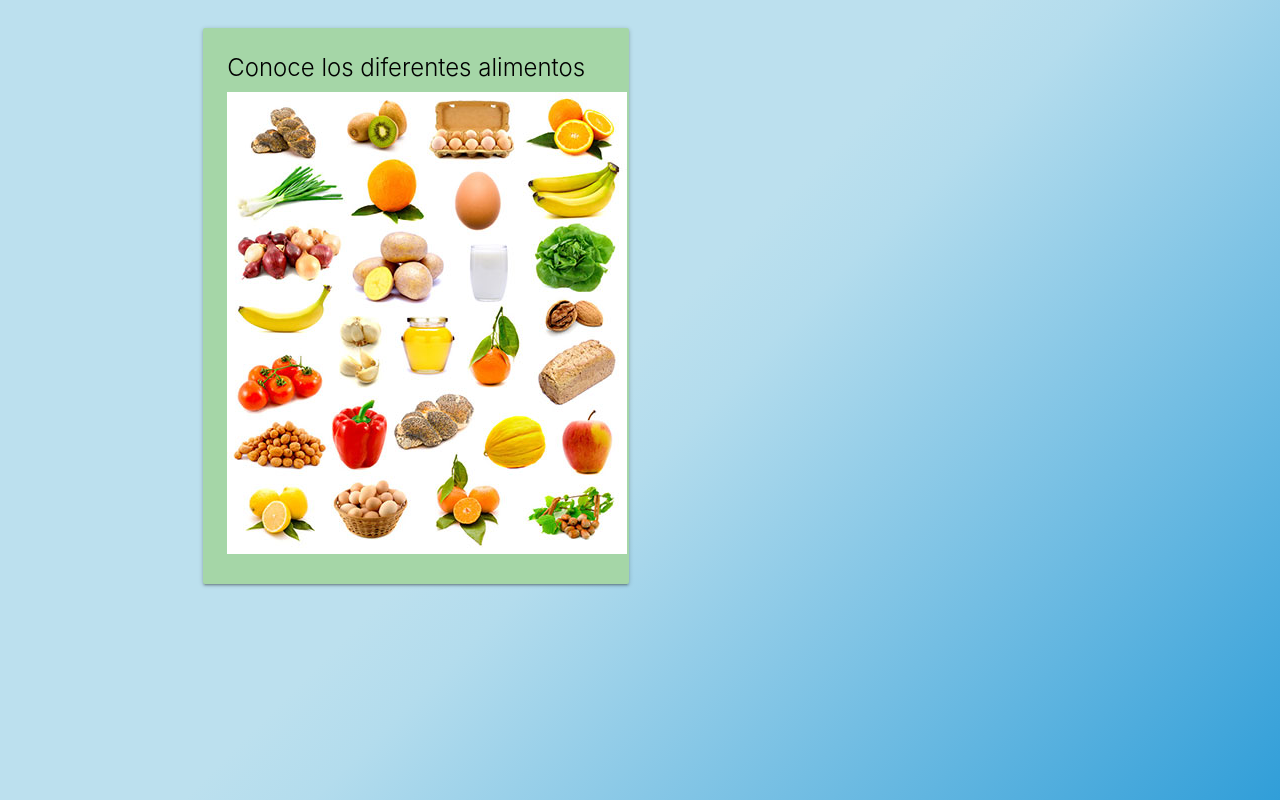
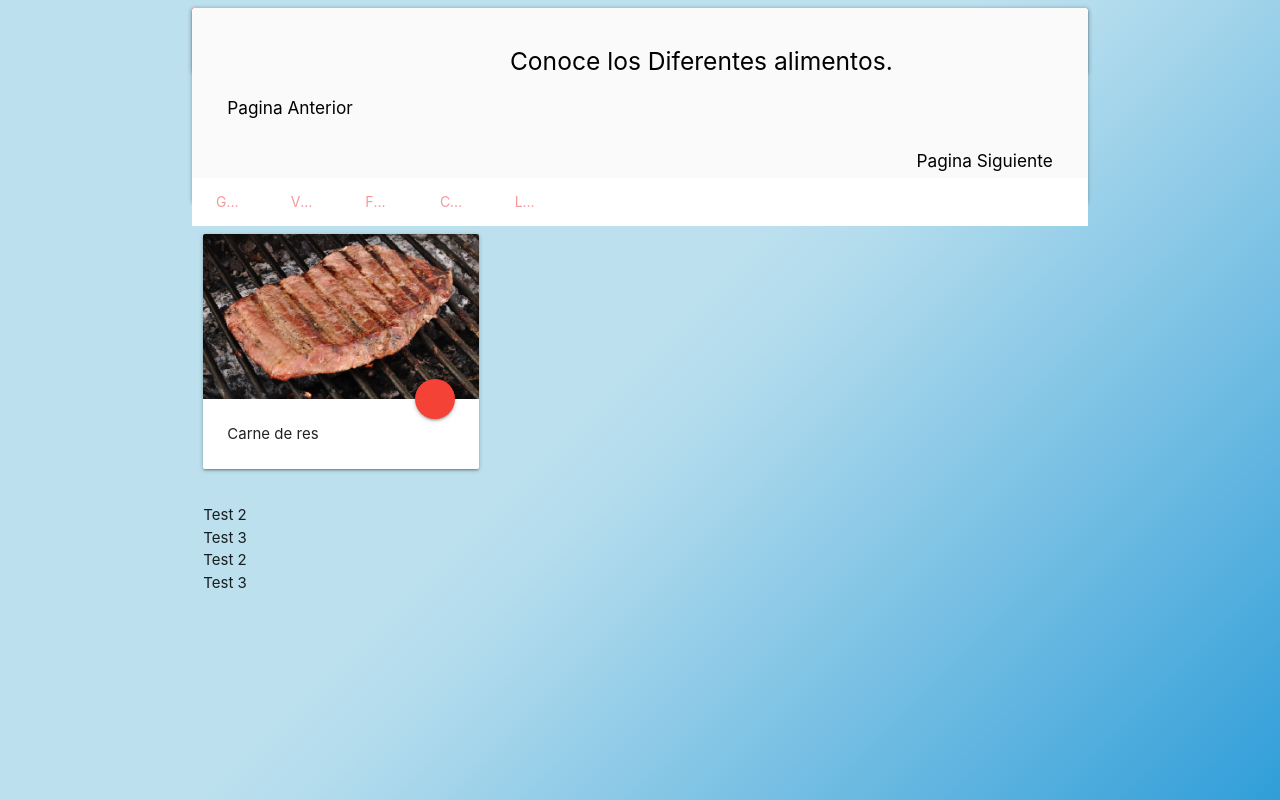
Before and after one commit to OmarRm25/UpDown-Scrum, a CodeIgniter app: page /UpDown-Scrum/index.php/autocuidado/alimentacion in a window 1280 px wide. Run offline with CodeIgniter, Linux system fonts and the light colour scheme; some libraries are stand-ins or nearby versions.

Commit message:
Implementacion inicial del c{odigo de Ivan para alimentos localhost//index.php/autocuidado/alimentacion

```diff
--- a/application/views/autocuidado/alimentacion.php
+++ b/application/views/autocuidado/alimentacion.php
@@ -1,15 +1,50 @@
+<body>
 <div class="container">
-  <div class="row" ></div>
 
+  <nav>
+
+    <div class="row card-panel hoverable grey lighten-5  ">
+        <a href="#!" class="col s2 m4 2 black-text text-darken-2 "><i class="material-icons">&#xE5C4;</i> <h6>Pagina Anterior</h6></a>
+        <H5 class="col s2 m6 black-text text-darken-2 left-align hide-on-small-only hide-on-med-only">Conoce los Diferentes alimentos.</H5>
+        <h5 class="col s12 m6 black-text text-darken-2 center-align hide-on-large-only">Conoce los Diferentes alimentos.</h5>
+        <a href="#!" class="col s12 m4 2 black-text text-darken-2 right-align right "><i class="material-icons">&#xE5C8;</i> <h6> Pagina Siguiente</h6></a>
+
+    </div>
+  </nav>
   <div class="row">
-          <div class="col s12 m6">
-            <div class="card green lighten-3 ">
-              <div class="card-content black-text">
-                <span class="card-title"><?php echo  $titulo; ?></span>
-                 <img src="<?php echo base_url();?>assets/media/img/alimentos.jpg" alt="Alimentos" >
-              </div>
+    <section>
+      <br>
+      <ul class="tabs tablas">
+        <li class="tab col s1"><a href="#grano">GRANOS</a></li>
+        <li class="tab col s1"><a href="#vege">VEGETABLES</a></li>
+        <li class="tab col s1"><a href="#fruta">FRUTAS</a></li>
+        <li class="tab col s1"><a href="#carne">CARNES</a></li>
+        <li class="tab col s1"><a href="#lac">LACTEOS</a></li>
+      </ul>
+      <div id="grano" class="col s12 ">
+        <div class="row">
+                <div class="col s4">
+                  <div class="card">
+                    <div class="card-image materialboxed" width="650">
+                      <img src="<?php echo base_url();?>assets/media/img/alimentos/carnes/CarneRes.jpg" >
+                      <a class="btn-floating halfway-fab waves-effect waves-light red btn modal-trigger" href="#1" onclick="rep('Carne De RES');"><i class="material-icons">&#xE037;</i></a>
+                    </div>
+                    <div class="card-content">
+                      <p>Carne de res</p>
+                    </div>
+                  </div>
 
-            </div>
-          </div>
+                </div>
         </div>
+    </div>
+
+
+      <div id="vege" class="col s12 ">Test 2</div>
+      <div id="fruta" class="col s12 ">Test 3</div>
+      <div id="carne" class="col s12 ">Test 2</div>
+      <div id="lac" class="col s12 ">Test 3</div>
+    </section>
+  </div>
+
+
       </div>
```
Also changed, not shown: .htaccess (added), assets/media/img/alimentos/carnes/CarneCerdo.jpg (added), assets/media/img/alimentos/carnes/CarneRes.jpg (added), assets/media/img/alimentos/carnes/Pollo.jpg (added).
